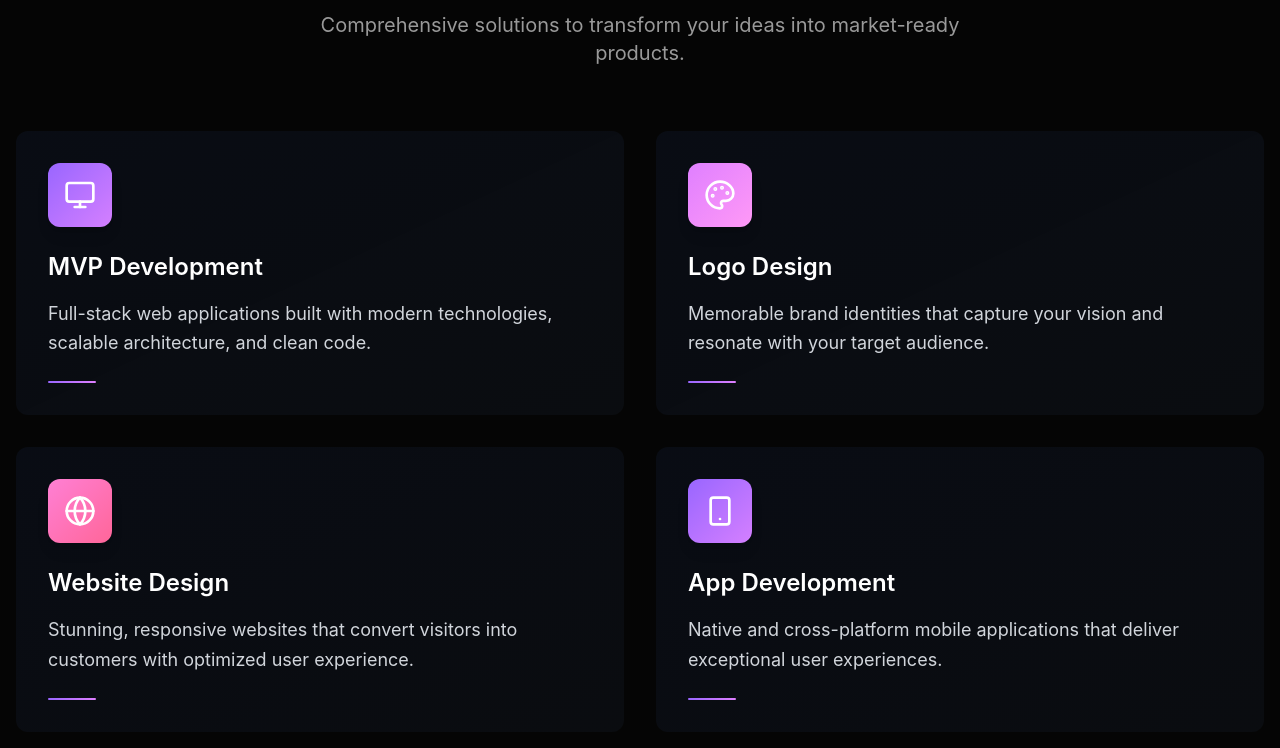
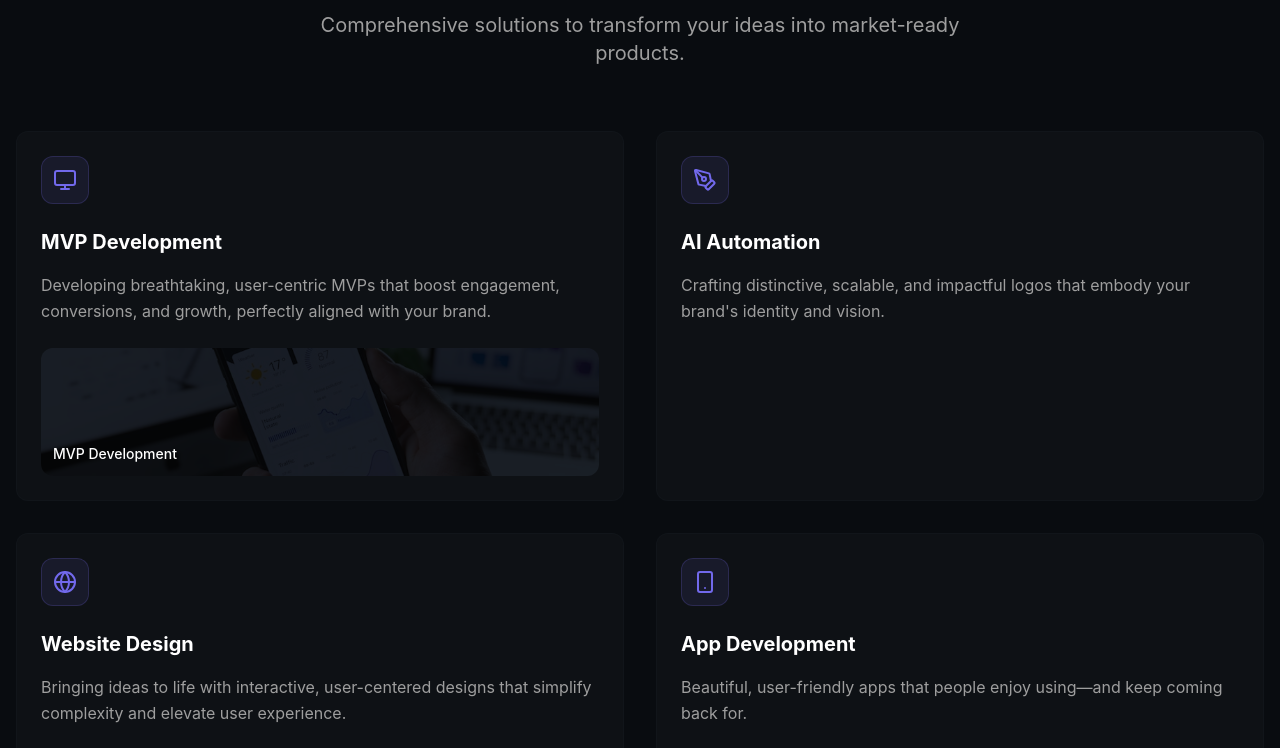
Before and after one commit to karankhanka10/mvp-accelerate-studio, a React (Vite) app: page / in a window 1280 px wide. Shown: the part 1727-2475 px from the top of the page. Built offline with nearby package versions, Linux system fonts and the light colour scheme; a web font is replaced by a local one.

Commit message:
Refactor Services Section
Update Services section with new color palette, typography, and layout. Implement glowing card edges, specific content for each service, and include supporting images where specified.

```diff
--- a/src/components/ServicesSection.tsx
+++ b/src/components/ServicesSection.tsx
@@ -1,31 +1,34 @@
 import { Section } from "@/components/ui/section"
-import { CardHover } from "@/components/ui/card-hover"
-import { Monitor, Palette, Globe, Smartphone } from "lucide-react"
+import { Monitor, PenTool, Globe, Smartphone } from "lucide-react"
+import mvpImage from "@/assets/mvp-development.jpg"
+import websiteImage from "@/assets/website-design.jpg"
 
 const services = [
   {
     icon: Monitor,
     title: "MVP Development",
-    description: "Full-stack web applications built with modern technologies, scalable architecture, and clean code.",
-    gradient: "gradient-primary"
+    description: "Developing breathtaking, user-centric MVPs that boost engagement, conversions, and growth, perfectly aligned with your brand.",
+    hasImage: true,
+    image: mvpImage
   },
   {
-    icon: Palette,
-    title: "Logo Design",
-    description: "Memorable brand identities that capture your vision and resonate with your target audience.",
-    gradient: "gradient-secondary"
+    icon: PenTool,
+    title: "AI Automation",
+    description: "Crafting distinctive, scalable, and impactful logos that embody your brand's identity and vision.",
+    hasImage: false
   },
   {
     icon: Globe,
     title: "Website Design",
-    description: "Stunning, responsive websites that convert visitors into customers with optimized user experience.",
-    gradient: "gradient-accent"
+    description: "Bringing ideas to life with interactive, user-centered designs that simplify complexity and elevate user experience.",
+    hasImage: true,
+    image: websiteImage
   },
   {
     icon: Smartphone,
     title: "App Development",
-    description: "Native and cross-platform mobile applications that deliver exceptional user experiences.",
-    gradient: "gradient-primary"
+    description: "Beautiful, user-friendly apps that people enjoy using—and keep coming back for.",
+    hasImage: false
   }
 ]
 
@@ -45,23 +48,38 @@ export function ServicesSection() {
         </p>
       </div>
 
-      <div className="grid md:grid-cols-2 gap-8">
+      <div className="grid grid-cols-1 md:grid-cols-2 gap-8">
         {services.map((service, index) => {
           const IconComponent = service.icon
           return (
             <div
               key={service.title}
-              className="animated-border group relative bg-gradient-to-br from-slate-900/40 to-slate-800/20 p-8 rounded-xl hover:scale-105 transition-all duration-300 hover:shadow-glow animate-fade-in"
+              className="group relative bg-card rounded-xl p-6 transition-all duration-300 hover:scale-[1.02] hover:shadow-[0_0_30px_rgba(99,102,241,0.3)] animate-fade-in border border-border/20"
               style={{ animationDelay: `${index * 0.1}s` }}
             >
-              <div className={`w-16 h-16 mb-6 ${service.gradient} rounded-xl flex items-center justify-center shadow-lg`}>
-                <IconComponent className="w-8 h-8 text-white" />
+              {/* Icon */}
+              <div className="flex items-center justify-center w-12 h-12 mb-6 rounded-lg bg-primary/10 border border-primary/20">
+                <IconComponent className="w-6 h-6 text-primary" />
               </div>
-              <h3 className="text-2xl font-semibold mb-4 text-white">{service.title}</h3>
-              <p className="text-gray-300 text-lg leading-relaxed">{service.description}</p>
 
-              {/* Subtle accent line */}
-              <div className="mt-6 w-12 h-0.5 bg-gradient-to-r from-primary to-accent rounded-full"></div>
+              {/* Content */}
+              <h3 className="text-xl font-bold mb-4 text-foreground">{service.title}</h3>
+              <p className="text-muted-foreground text-base leading-relaxed mb-6">{service.description}</p>
+
+              {/* Supporting image for MVP Development and Website Design */}
+              {service.hasImage && (
+                <div className="relative rounded-lg overflow-hidden h-32 bg-gradient-services">
+                  <img
+                    src={service.image}
+                    alt={service.title}
+                    className="w-full h-full object-cover mix-blend-overlay opacity-80"
+                  />
+                  <div className="absolute inset-0 bg-gradient-services opacity-60"></div>
+                  <div className="absolute bottom-3 left-3 text-white text-sm font-medium">
+                    {service.title}
+                  </div>
+                </div>
+              )}
             </div>
           )
         })}
--- a/src/index.css
+++ b/src/index.css
@@ -8,51 +8,52 @@ All colors MUST be HSL for proper theming.
 
 @layer base {
   :root {
-    /* Premium Dark Theme - Varnixz */
-    --background: 0 0% 2%;
-    --foreground: 0 0% 98%;
+    /* Services section color palette */
+    --background: 219 28% 5%; /* #0B0D13 */
+    --foreground: 0 0% 100%; /* #FFFFFF */
 
     /* Card System */
-    --card: 0 0% 4%;
-    --card-foreground: 0 0% 98%;
-    --card-hover: 0 0% 7%;
+    --card: 219 20% 7%; /* #111318 */
+    --card-foreground: 0 0% 100%;
+    --card-hover: 219 20% 9%;
 
     /* Interactive Elements */
-    --popover: 0 0% 4%;
-    --popover-foreground: 0 0% 98%;
+    --popover: 219 20% 7%;
+    --popover-foreground: 0 0% 100%;
 
     /* Premium Brand Colors */
-    --primary: 260 100% 70%;
-    --primary-foreground: 0 0% 98%;
-    --primary-glow: 260 100% 80%;
+    --primary: 244 78% 67%; /* #6366F1 indigo */
+    --primary-foreground: 0 0% 100%;
+    --primary-glow: 244 78% 75%;
 
     /* Secondary UI */
-    --secondary: 0 0% 8%;
-    --secondary-foreground: 0 0% 98%;
+    --secondary: 219 20% 12%;
+    --secondary-foreground: 0 0% 100%;
 
     /* Muted Elements */
-    --muted: 0 0% 6%;
-    --muted-foreground: 0 0% 60%;
+    --muted: 219 20% 10%;
+    --muted-foreground: 0 0% 62%; /* #9CA3AF */
 
     /* Accent System */
-    --accent: 285 100% 75%;
-    --accent-foreground: 0 0% 98%;
-    --accent-glow: 285 100% 85%;
+    --accent: 46 100% 53%; /* #FACC15 warm yellow */
+    --accent-foreground: 0 0% 0%;
+    --accent-glow: 46 100% 63%;
 
     /* Status Colors */
     --destructive: 0 84% 60%;
     --destructive-foreground: 0 0% 100%;
 
     /* Borders & Inputs */
-    --border: 0 0% 15%;
-    --input: 0 0% 10%;
-    --ring: 217 91% 60%;
+    --border: 219 20% 15%;
+    --input: 219 20% 15%;
+    --ring: 244 78% 67%;
 
     /* Premium Gradients */
-    --gradient-primary: linear-gradient(135deg, hsl(260 100% 70%), hsl(280 100% 75%));
-    --gradient-secondary: linear-gradient(135deg, hsl(285 100% 75%), hsl(305 100% 80%));
-    --gradient-accent: linear-gradient(135deg, hsl(320 100% 75%), hsl(340 100% 70%));
-    --gradient-subtle: linear-gradient(135deg, hsl(0 0% 2%), hsl(0 0% 6%));
+    --gradient-primary: linear-gradient(135deg, hsl(244 78% 67%), hsl(244 78% 75%));
+    --gradient-secondary: linear-gradient(135deg, hsl(270 95% 75%), hsl(270 95% 85%));
+    --gradient-accent: linear-gradient(135deg, hsl(46 100% 53%), hsl(46 100% 63%));
+    --gradient-services: linear-gradient(90deg, hsl(192 100% 67%) 0%, hsl(244 78% 67%) 50%, hsl(284 84% 68%) 100%);
+    --gradient-subtle: linear-gradient(135deg, hsl(219 28% 5%), hsl(219 20% 7%));
 
     /* Shadows & Glows */
     --shadow-glow: 0 0 20px hsl(217 91% 60% / 0.3);
```
Also changed, not shown: src/assets/mvp-development.jpg (added), src/assets/website-design.jpg (added).
